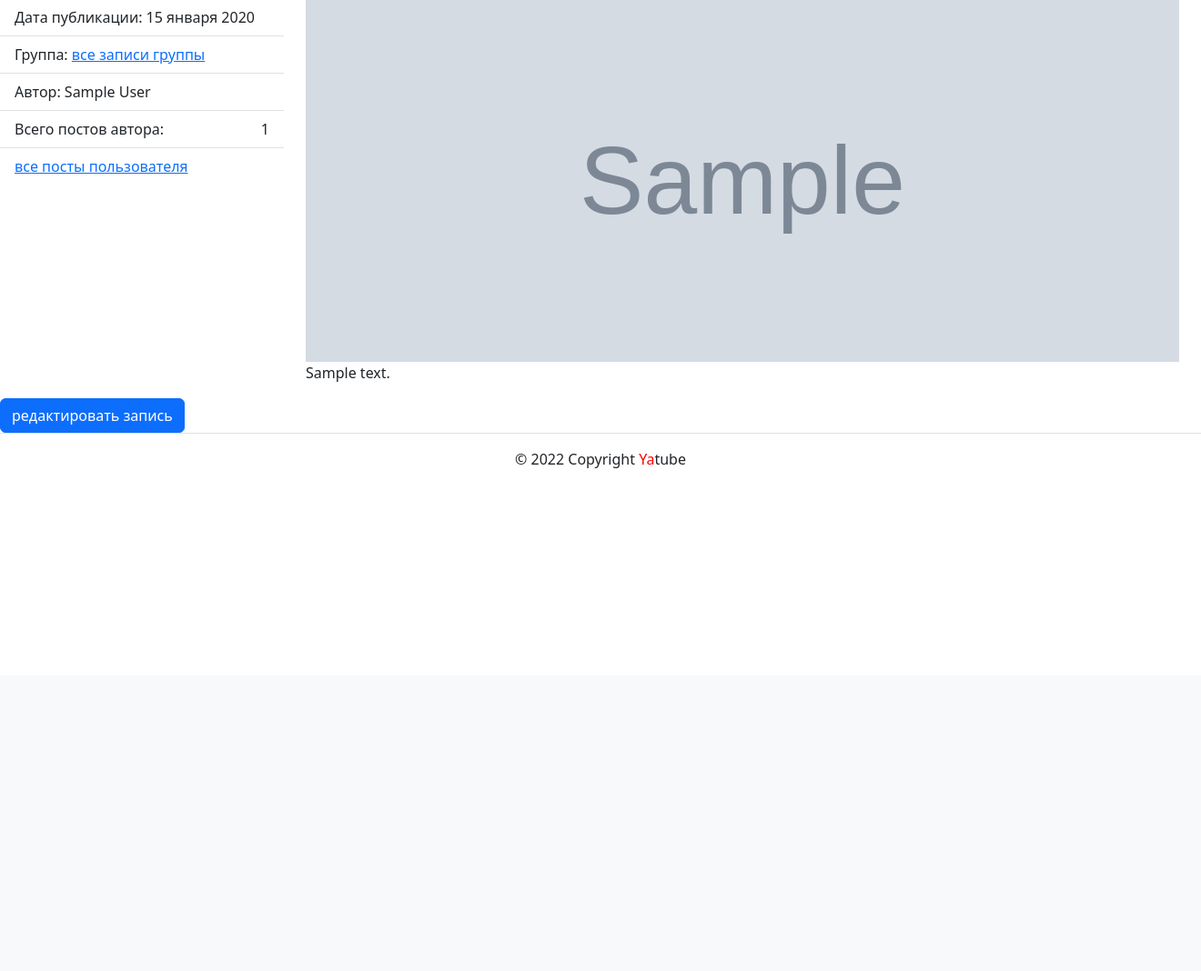
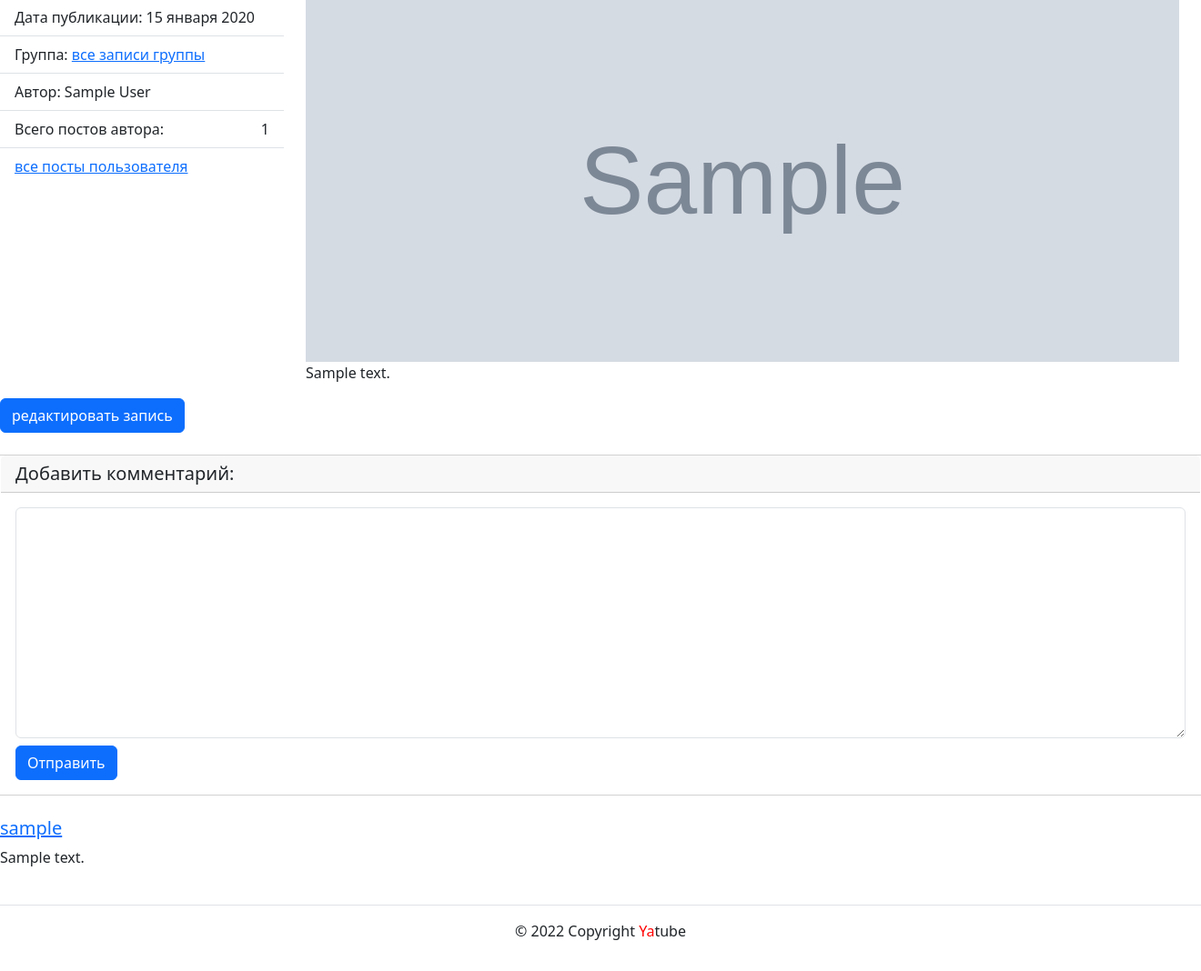
Before and after one commit to GandraNNA/yatube_project, a Django app: page /posts/1/ in a window 1320 px wide. Shown: the part 57-1125 px from the top of the page at 91% size. Before the commit the page ends 572 px from the top, so only its background shows below. Run offline with Django 3.2, Linux system fonts and the light colour scheme; a user stored in the database is signed in; tables that the repository leaves empty hold one stand-in row (values such as "Sample post"); grey boxes marked "Sample" are stand-in pictures; parts of the project's set-up code (start-up, migrations or seed data) failed here and were passed over; some libraries are stand-ins or nearby versions.

Commit message:
add comments to html

```diff
--- /dev/null
+++ b/yatube/templates/includes/post_comment.html
@@ -0,0 +1,31 @@
+{% load user_filters %}
+
+{% if user.is_authenticated %}
+  <div class="card my-4">
+    <h5 class="card-header">Добавить комментарий:</h5>
+    <div class="card-body">
+      <form method="post" action="{% url 'posts:add_comment' post.id %}">
+        {% csrf_token %}
+        <div class="form-group mb-2">
+          {{ form.text|addclass:"form-control" }}
+        </div>
+        <button type="submit" class="btn btn-primary">Отправить</button>
+      </form>
+    </div>
+  </div>
+{% endif %}
+
+{% for comment in comments %}
+  <div class="media mb-4">
+    <div class="media-body">
+      <h5 class="mt-0">
+        <a href="{% url 'posts:profile' comment.author.username %}">
+          {{ comment.author.username }}
+        </a>
+      </h5>
+        <p>
+         {{ comment.text }}
+        </p>
+      </div>
+    </div>
+{% endfor %}
--- a/yatube/templates/posts/post_detail.html
+++ b/yatube/templates/posts/post_detail.html
@@ -58,6 +58,8 @@
       </form>
     {% endif %}
 
+ {% include 'includes/post_comment.html' %}
+
   </div>
 
 {% endblock %}
```
